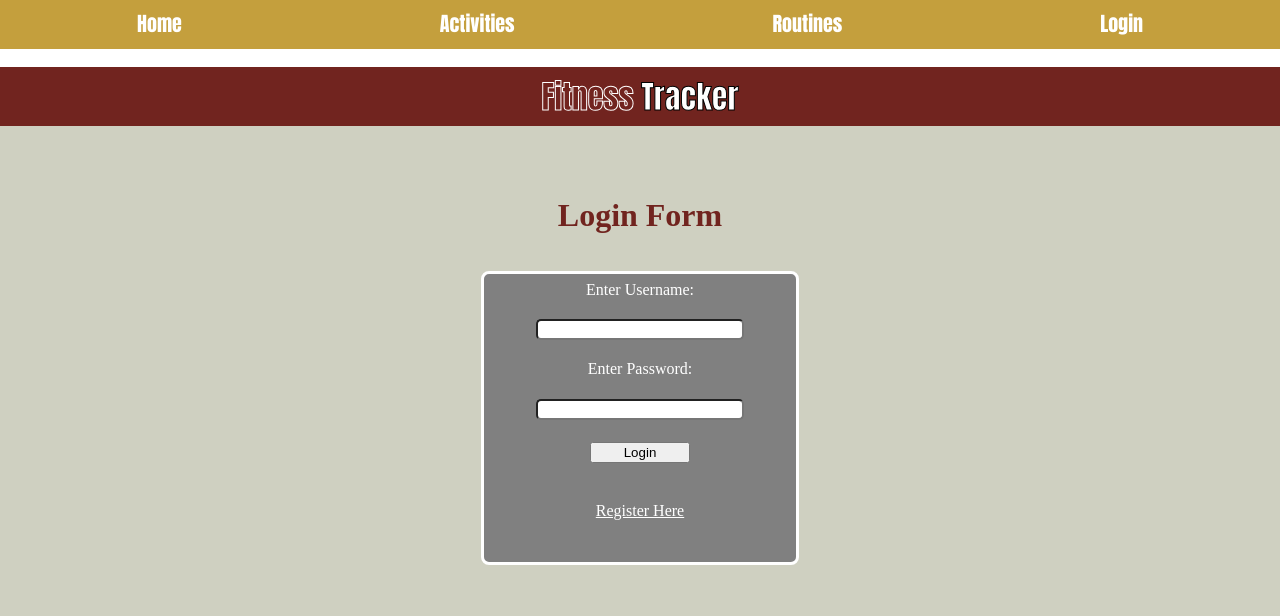
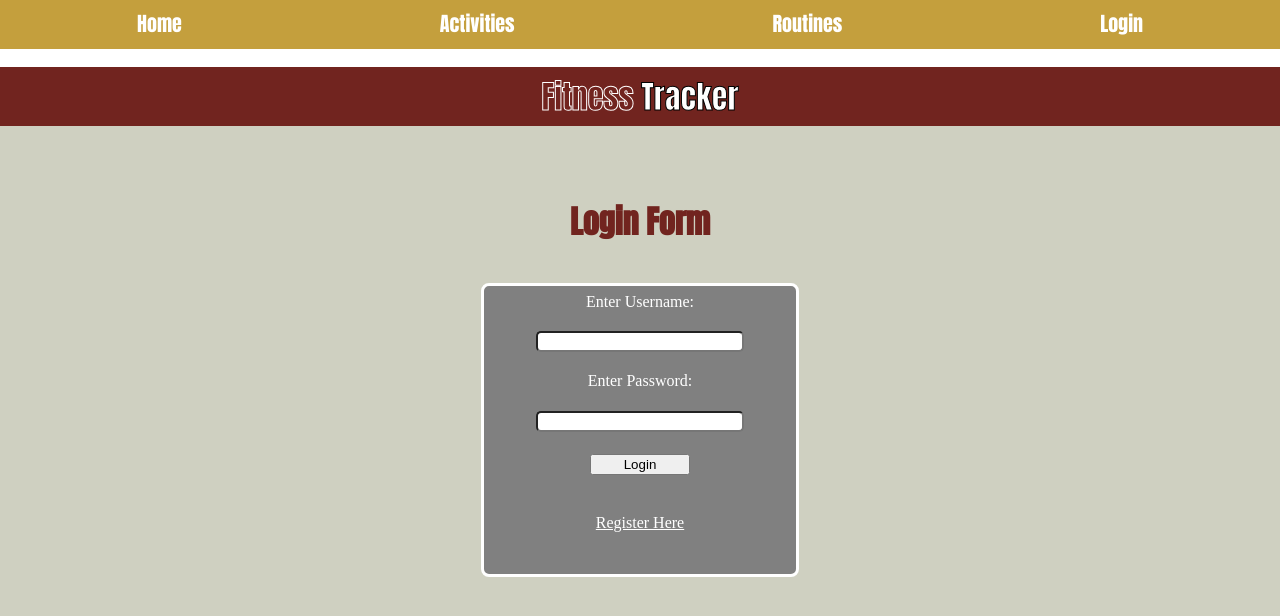
Before and after one commit to andrew-brandon-team/FitnessFrontEnd, a React (Create React App) app: page /login in a window 1280 px wide. Shown: the top 616 px of the page. Built offline with nearby package versions, Linux system fonts and the light colour scheme; no server answers.

Commit message:
updated nav styling

```diff
--- a/public/drew.css
+++ b/public/drew.css
@@ -83,6 +83,7 @@ footer {
 }
 
 .product-title {
+  font-family: 'Anton';
   text-align: center;
   font-size: xx-large;
   padding-bottom: 5px;
```
